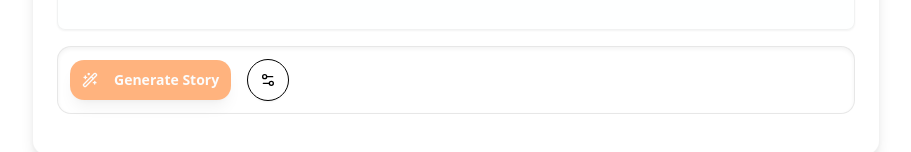
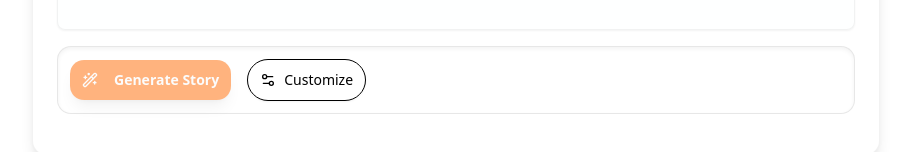
Before and after one commit to bhaskrr/loreverse, a Next.js app: page / in a window 1280 px wide. Shown: the part 725-877 px from the top of the page, without its empty margins (184-1095 px from the left). Built offline with nearby package versions, Linux system fonts and the light colour scheme.

Commit message:
added label for customization button

```diff
--- a/src/components/StoryGenerator.tsx
+++ b/src/components/StoryGenerator.tsx
@@ -199,6 +199,7 @@ export function StoryGenerator() {
                   variant="outline"
                 >
                   <Settings2 />
+                  <span>Customize</span>
                 </Button>
               </PopoverTrigger>
               <PopoverContent>
```
